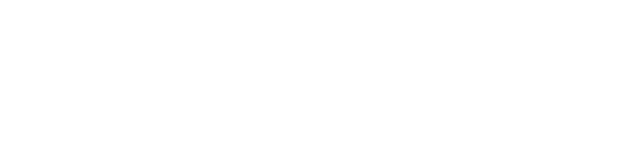
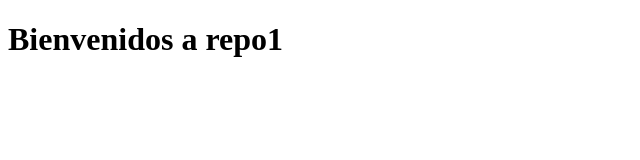
Before and after one commit to judual/repo1, a plain HTML site: page index.html in a window 1280 px wide. Shown: the whole page, without its empty margins (0-640 px from the left). Drawn offline with Linux system fonts and the light colour scheme.

Commit message:
Agregado un h1

```diff
--- a/index.html
+++ b/index.html
@@ -6,6 +6,6 @@
     <title>repo1</title>
 </head>
 <body>
-
+    <h1>Bienvenidos a repo1</h1>
 </body>
 </html>
```
